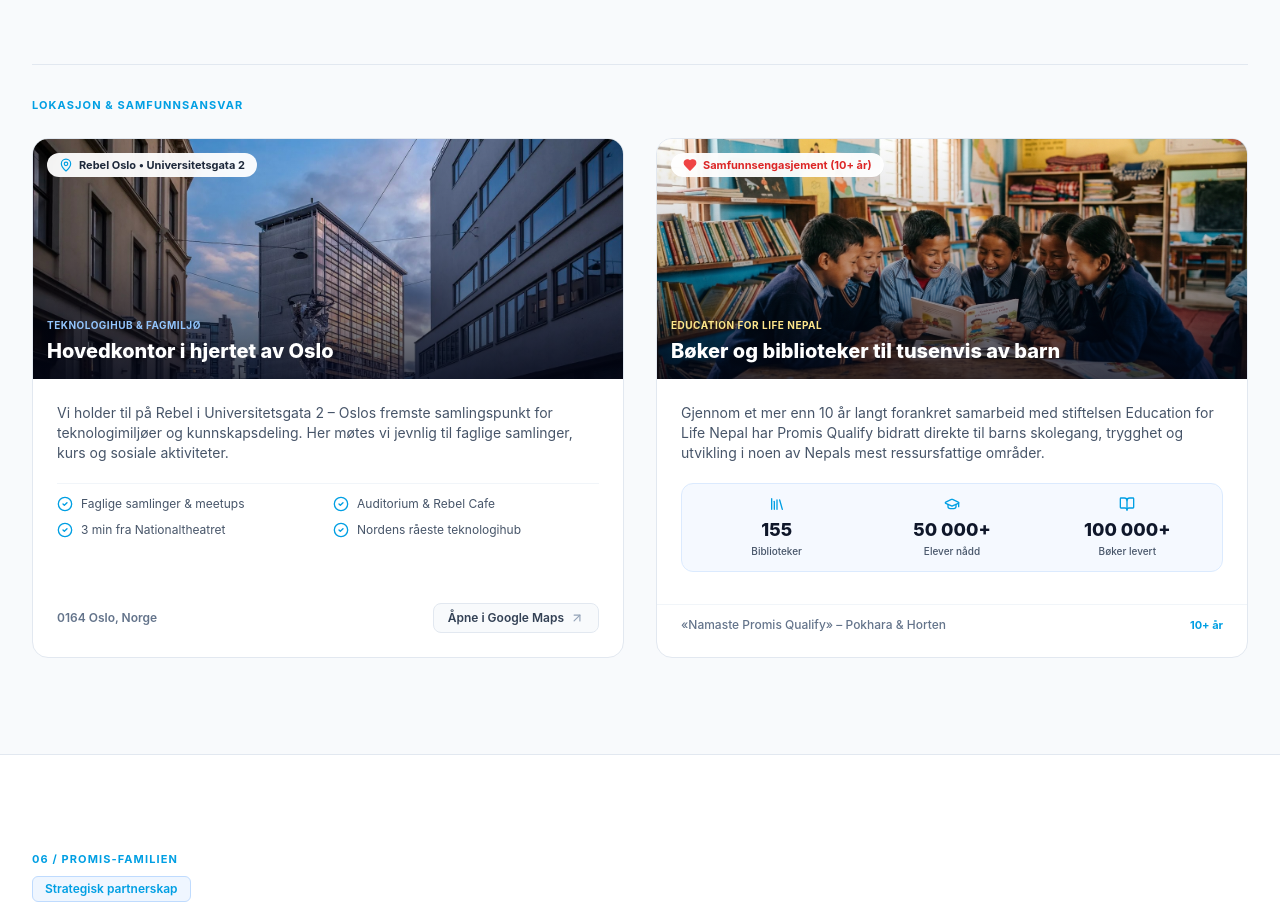
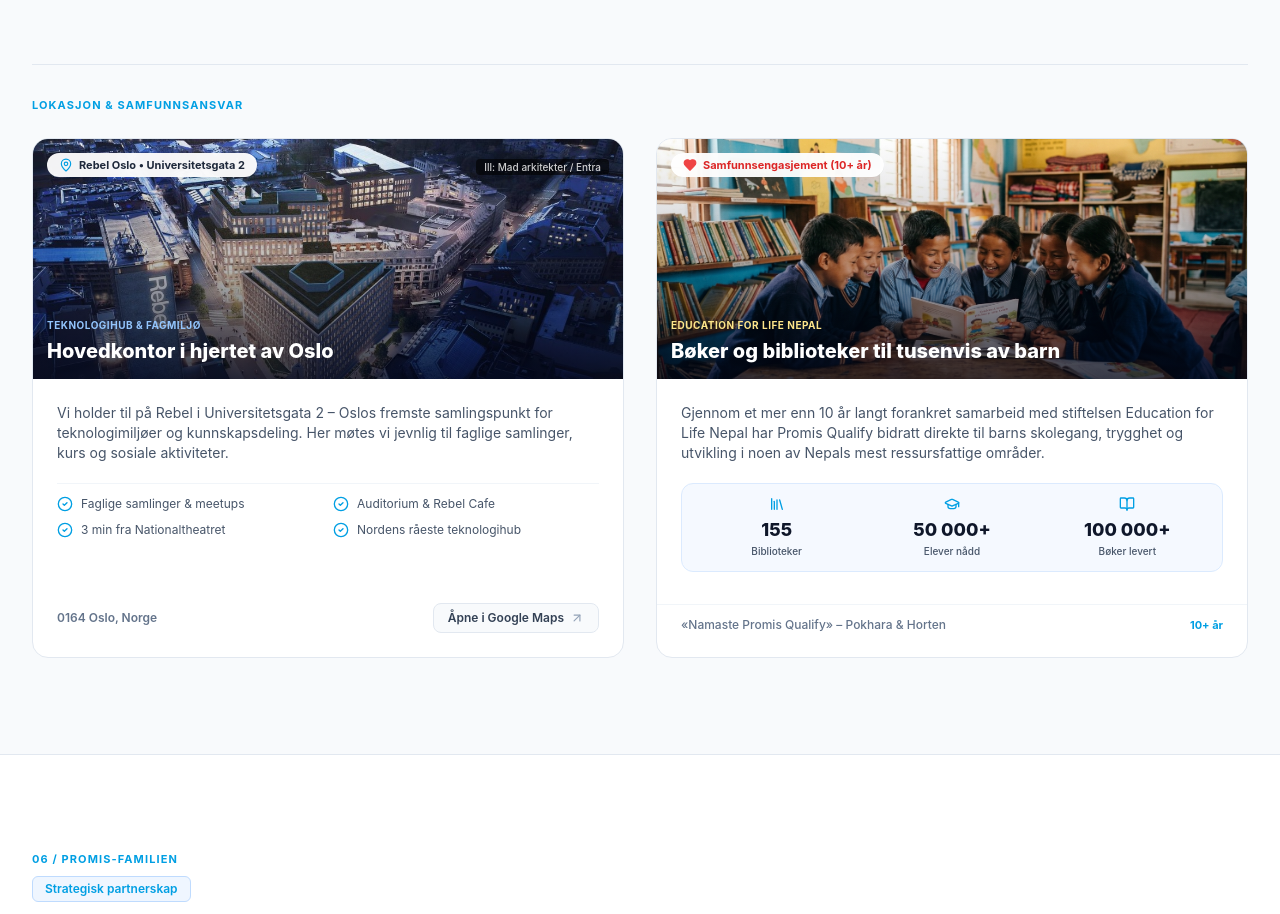
Before and after one commit to bradnaus-git/Promis-Qualify, a Next.js app: page / in a window 1280 px wide. Shown: the part 7640-8554 px from the top of the page. Built offline with nearby package versions, Linux system fonts and the light colour scheme.

Commit message:
feat(culture): use aerial Tullinkvartalet Rebel sign visualization with Mad arkitekter / Entra source credit

```diff
--- a/src/components/CompanyCulture.tsx
+++ b/src/components/CompanyCulture.tsx
@@ -99,17 +99,23 @@ export default function CompanyCulture() {
               <div>
                 <div className="relative h-52 sm:h-60 w-full bg-slate-100 overflow-hidden group">
                   <Image
-                    src="/images/culture/rebel-oslo.webp"
-                    alt={lang === "no" ? "Rebel Oslo ved Universitetsgata 2, Tullinløkka" : "Rebel Oslo at Universitetsgata 2, Tullinløkka"}
+                    src="/images/culture/rebel-oslo-sign.jpg"
+                    alt={lang === "no" ? "Rebel Oslo med fasadeskilt ved Universitetsgata 2, Tullinkvartalet" : "Rebel Oslo with facade sign at Universitetsgata 2, Tullinkvartalet"}
                     fill
                     sizes="(max-width: 1024px) 100vw, 50vw"
-                    className="object-cover object-[center_35%] transition-transform duration-700 group-hover:scale-105"
+                    className="object-cover object-[left_center] transition-transform duration-700 group-hover:scale-105"
                   />
-                  <div className="absolute inset-0 bg-gradient-to-t from-slate-950/75 via-slate-950/20 to-transparent" />
+                  <div className="absolute inset-0 bg-gradient-to-t from-slate-950/80 via-slate-950/25 to-transparent" />
                   <div className="absolute top-3.5 left-3.5">
                     <span className="px-3 py-1 rounded-full bg-white/95 backdrop-blur-md text-[11px] font-bold text-slate-800 shadow-xs flex items-center gap-1.5">
                       <MapPin className="w-3.5 h-3.5 text-[#009FE3]" />
                       Rebel Oslo • Universitetsgata 2
+                    </span>
+                  </div>
+                  {/* Source Credit Tag */}
+                  <div className="absolute top-3.5 right-3.5">
+                    <span className="px-2 py-0.5 rounded bg-black/60 backdrop-blur-xs text-[10px] font-medium text-white/80" title="Kilde / Illustrasjon: Mad arkitekter / Entra">
+                      Ill: Mad arkitekter / Entra
                     </span>
                   </div>
                   <div className="absolute bottom-3.5 left-3.5 right-3.5 text-white">
```
Also changed, not shown: public/images/culture/rebel-oslo-sign.jpg (added).
